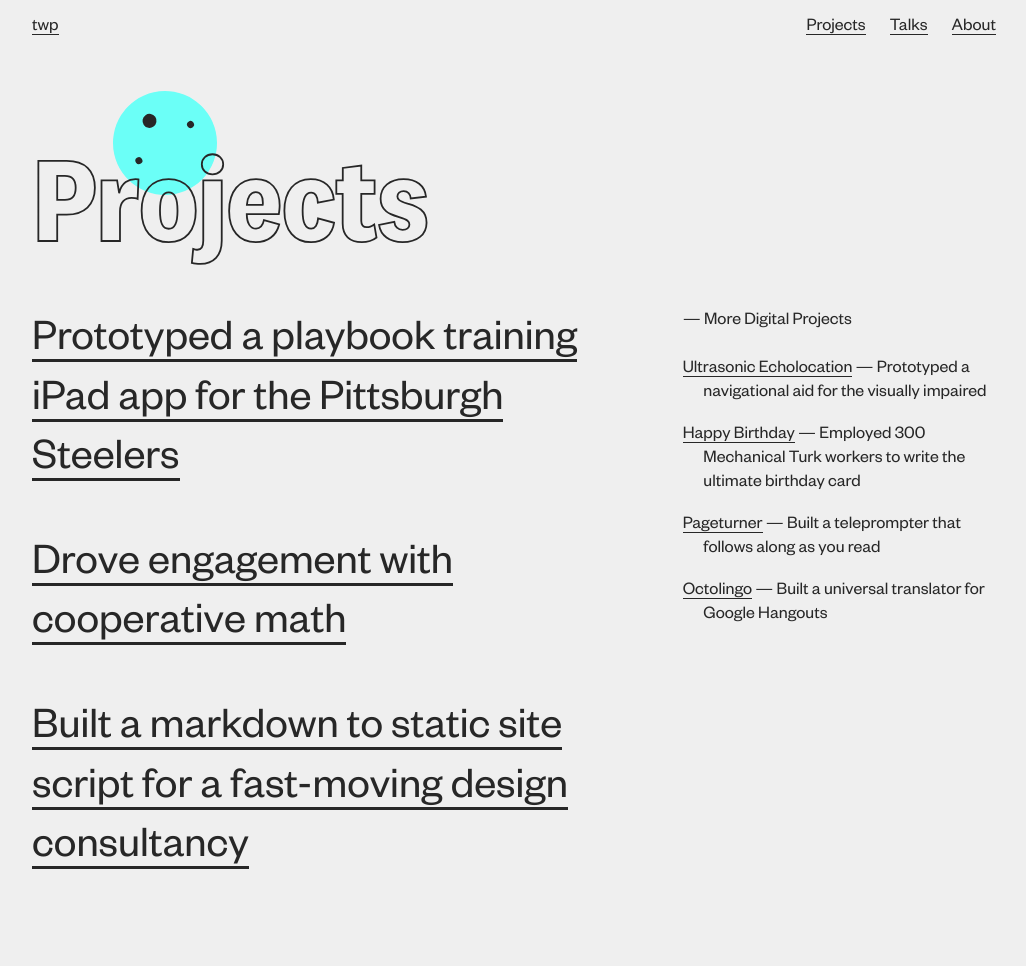
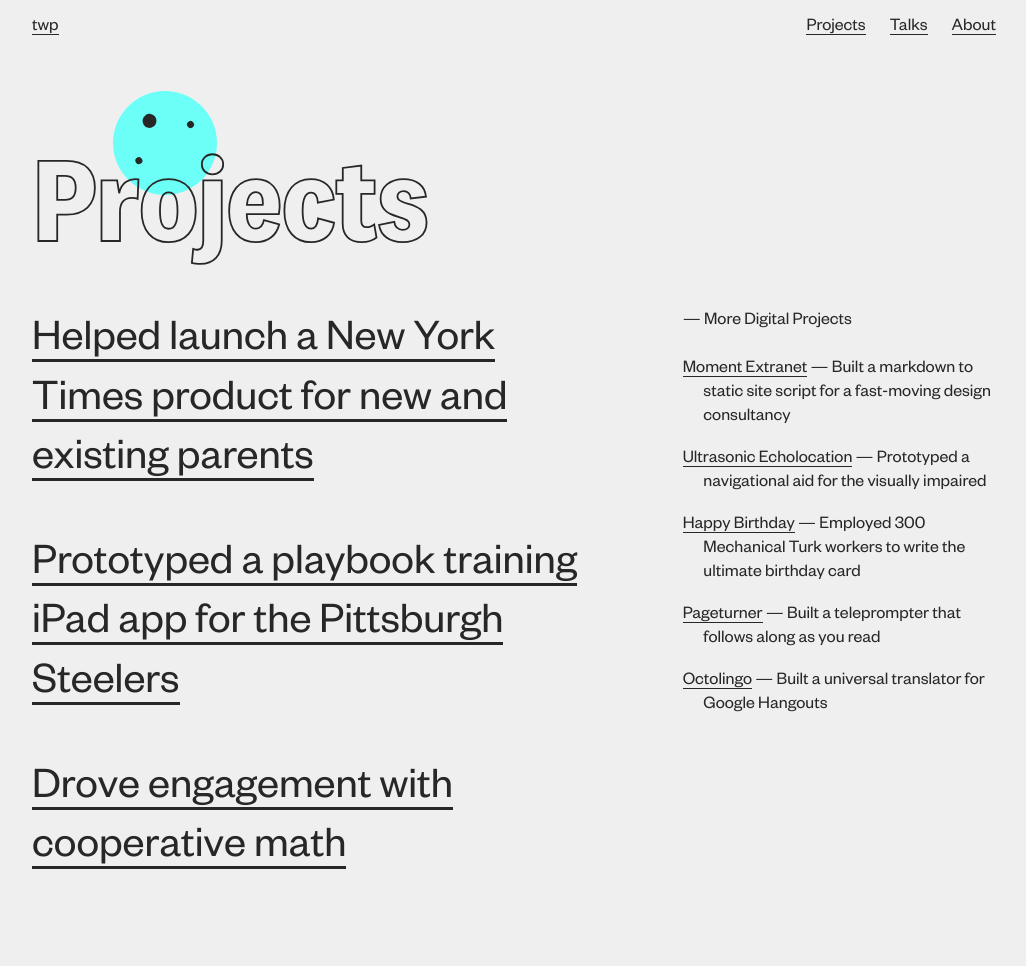
Before and after one commit to tpoulos/tpoulos.github.io, a Jekyll site: the page built from projects.html, in a window 1280 px wide. Shown: the whole page, without its empty margins (126-1152 px from the left). Built offline with Jekyll 4.4.1, drawn with Linux system fonts in a browser that asks for light colours.

Commit message:
added NYT Parenting to projects

```diff
--- a/projects.html
+++ b/projects.html
@@ -7,13 +7,14 @@
 
 
 <div class="projects-content">
+  <p><a href="https://open.nytimes.com/how-we-built-nyt-parenting-341f0acf0d2">Helped launch a New York Times product for new and existing parents</a>
   <p><a href="{{ "projects/blitz.html" | prepend: site.baseurl | prepend: site.url }}">Prototyped a playbook training iPad app for the Pittsburgh Steelers</a>
   <p><a href="{{ "projects/solve.html" | prepend: site.baseurl | prepend: site.url }}">Drove engagement with cooperative math</a>
-  <p><a href="https://medium.com/design-intelligence/redesigning-the-moment-extranet-bbe94f0e8bde">Built a markdown to static site script for a fast-moving design consultancy</a>
 </div>
 
 <div class="projects-sidebar">
   <h2 class="title">More Digital Projects</h2>
+  <p class="outdent"><a href="https://medium.com/design-intelligence/redesigning-the-moment-extranet-bbe94f0e8bde">Moment Extranet</a> — Built a markdown to static site script for a fast-moving design consultancy
   <p class="outdent"><a href="{{ "projects/ultrasonic-echolocation.html" | prepend: site.baseurl | prepend: site.url }}">Ultrasonic Echolocation</a> — Prototyped a navigational aid for the visually impaired
   <p class="outdent"><a href="https://medium.com/@twpoulos/happy-birthday-cbb93cdad299">Happy Birthday</a> — Employed 300 Mechanical Turk workers to write the ultimate birthday card
   <p class="outdent"><a href="{{ "projects/pageturner.html" | prepend: site.baseurl | prepend: site.url }}">Pageturner</a> — Built a teleprompter that follows along as you read
```
